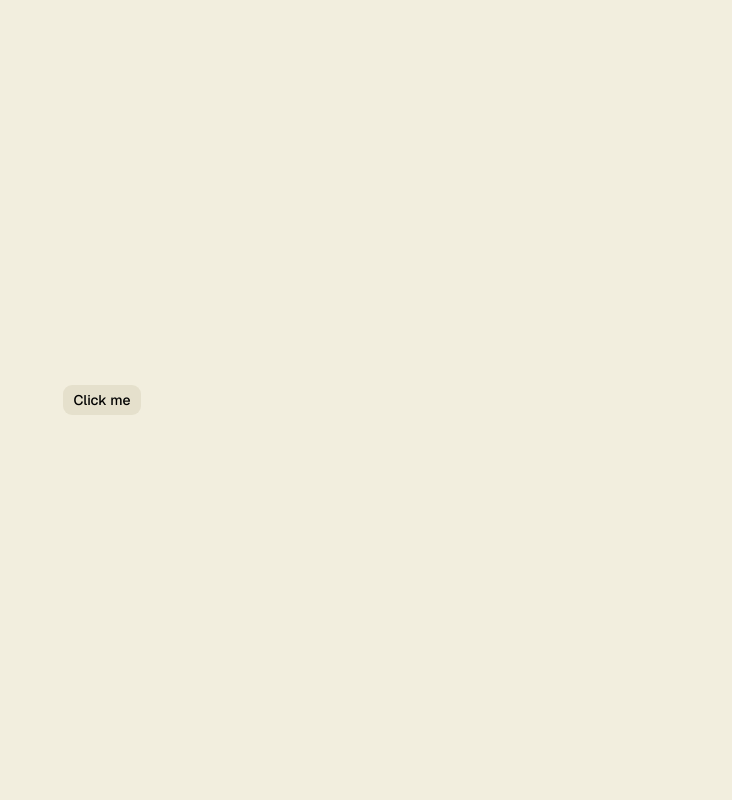
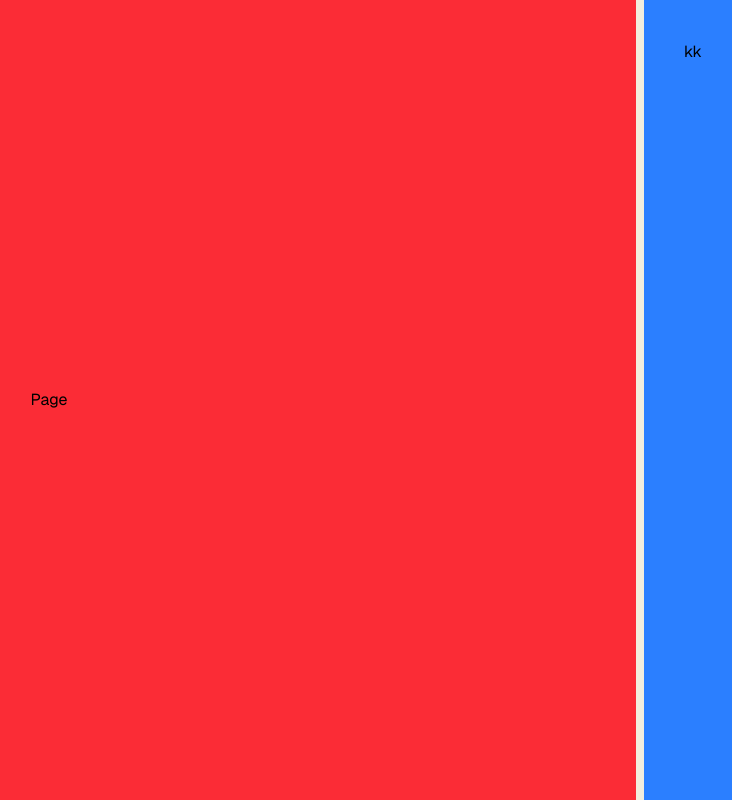
Before and after one commit to noonefr69/nooneportfolio, a Next.js app: page / in a window 1280 px wide. Shown: the whole page, without its empty margins (538-1270 px from the left). Built offline with nearby package versions, Linux system fonts and the light colour scheme.

Commit message:
layout fixed

```diff
--- a/src/app/layout.tsx
+++ b/src/app/layout.tsx
@@ -2,6 +2,7 @@ import type { Metadata } from "next";
 import "./globals.css";
 import { Geist } from "next/font/google";
 import { cn } from "@/lib/utils";
+import AsideNav from "@/components/navigation/aside-nav";
 
 const geist = Geist({ subsets: ["latin"], variable: "--font-sans" });
 
@@ -14,7 +15,12 @@ export default function RootLayout({ children }: LayoutProps<"/">) {
   return (
     <html lang="en" className={cn("h-full", "font-sans", geist.variable)}>
       <body className="min-h-full flex flex-col">
-        <main className="max-w-7xl min-w-0 w-full mx-auto">{children}</main>
+        <main className="flex gap-2 max-w-7xl min-w-0 w-full mx-auto">
+          <div className="flex-1 min-w-0 bg-red-500">{children}</div>
+          <aside className="hidden p-10 lg:block bg-blue-500 shrink-0">
+            <AsideNav />
+          </aside>
+        </main>
       </body>
     </html>
   );
--- a/src/app/page.tsx
+++ b/src/app/page.tsx
@@ -1,9 +1,3 @@
-import { Button } from "@/components/ui/button";
-
 export default function Home() {
-  return (
-    <div className="flex min-h-svh items-center justify-center">
-      <Button variant={"secondary"}>Click me</Button>
-    </div>
-  );
+  return <div className="flex min-h-svh items-center justify-center">Page</div>;
 }
--- /dev/null
+++ b/src/components/navigation/aside-nav.tsx
@@ -0,0 +1,3 @@
+export default function AsideNav() {
+  return <div>kk</div>;
+}
```
Also changed, not shown: public/trans.png (added).
